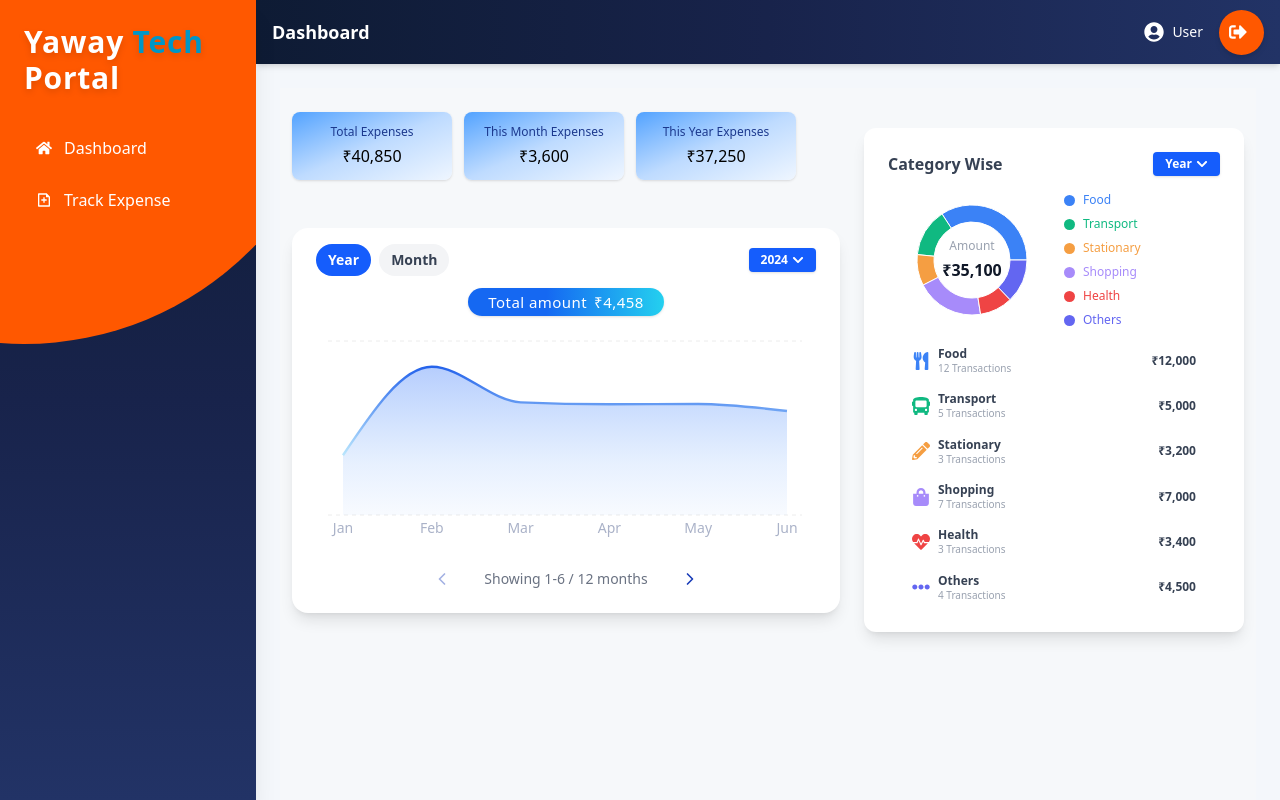
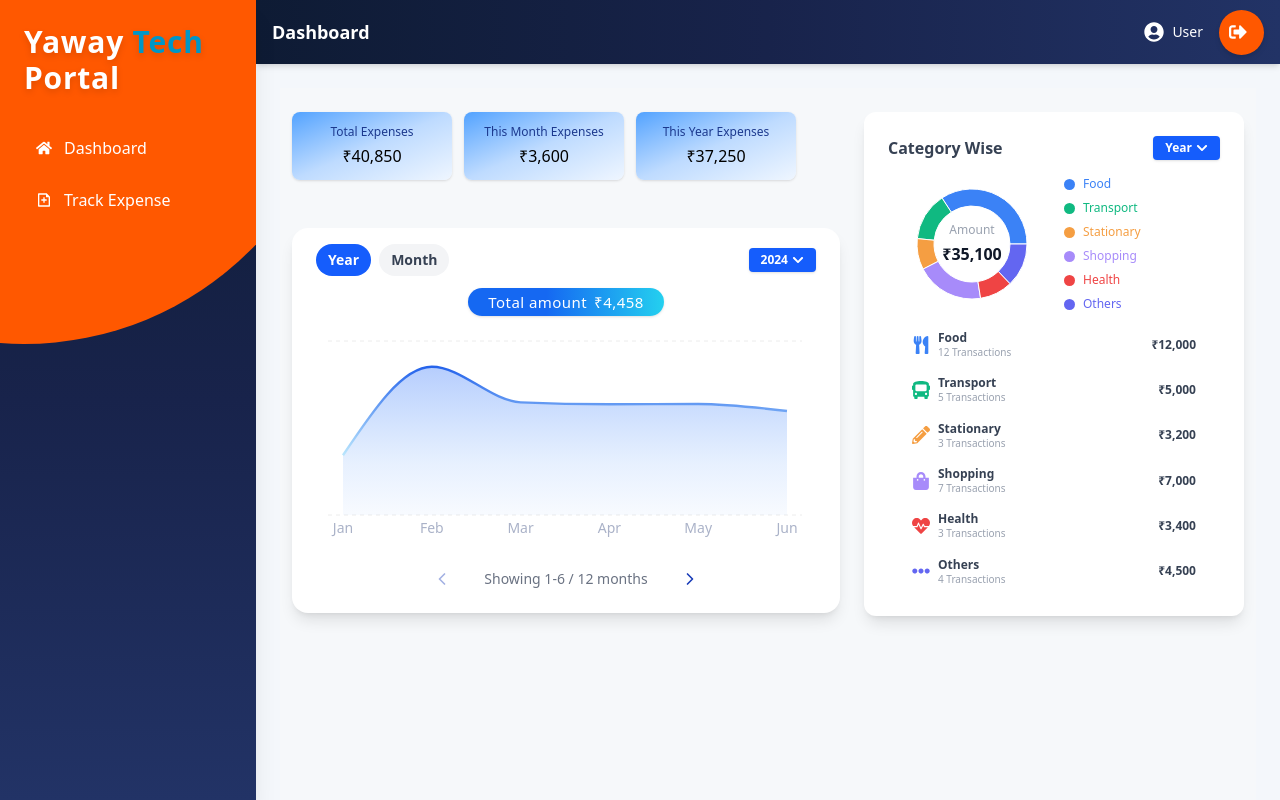
Before and after one commit to Yawaytechnologies/yawaytech-portal-frontend, a React (Vite) app: page / in a window 1280 px wide. Built offline with nearby package versions, Linux system fonts and the light colour scheme.

Commit message:
made correction in the dashboard

```diff
--- a/src/components/dashboard/CategoryPieChart.jsx
+++ b/src/components/dashboard/CategoryPieChart.jsx
@@ -122,7 +122,7 @@ export default function CategoryPieChart() {
         bg-white shadow-lg rounded-xl p-6
         w-full max-w-[420px]
         mx-auto sm:ml-4 md:ml-0
-        mt-4 mb-8
+        mb-8
         flex flex-col
         min-w-[320px]
       "
```
